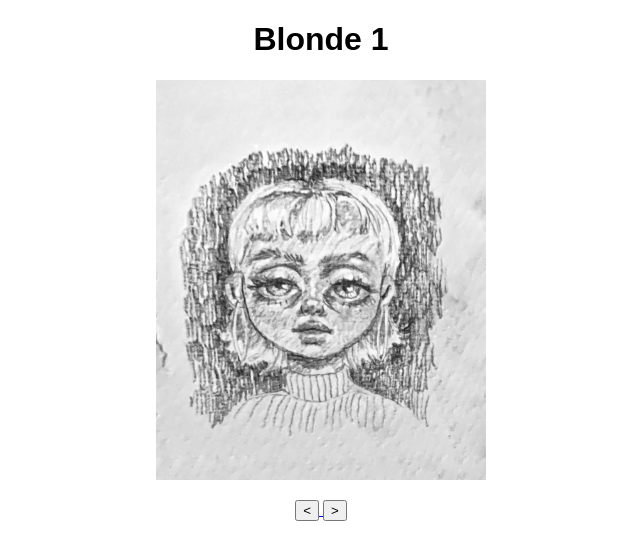
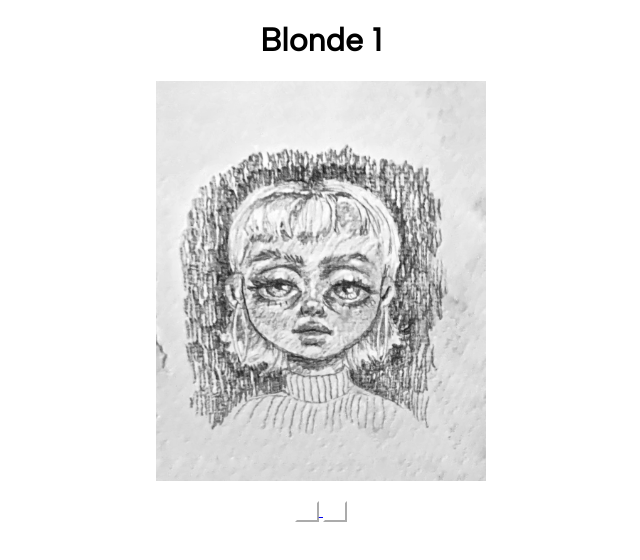
Before and after one commit to agerchan/agerchan.github.io, a plain HTML site: page blondes/blonde1.html in a window 1280 px wide. Shown: the whole page, without its empty margins (319-959 px from the left). Drawn offline with Linux system fonts and the light colour scheme.

Commit message:
start adding fonts

```diff
--- a/blondes/blonde1.html
+++ b/blondes/blonde1.html
@@ -1,8 +1,11 @@
 <!DOCTYPE html>
 <html lang="en">
+    <head>
+        <link rel="stylesheet" href="../static/styles.css">
+    </head>
     <body>
         <div style="text-align:center">
-<h1 style="font-family: Arial">
+            <h1>
                 Blonde 1
             </h1>
             <img src="blonde1.jpeg" height="400">
@@ -15,6 +18,5 @@ Blonde 1
                 </a>
             </p>
         </div>
-
     </body>
 </html>
--- a/static/styles.css
+++ b/static/styles.css
@@ -1,3 +1,9 @@
+@import url('https://fonts.googleapis.com/css?family=Albert+Sans&display=swap');
+
+p { font-family: 'Albert Sans'; }
+
+h1 { font-family: 'Albert Sans'; }
+
 button {
     color: white;
     background: transparent;
@@ -7,4 +13,4 @@ button {
 .button:hover {
     background-color: white;
     color: transparent;
-  }
+}
```
Also changed, not shown: blondes/blondes.html (+5 -3 lines). Lines whose indentation alone changed are shown as unchanged.
